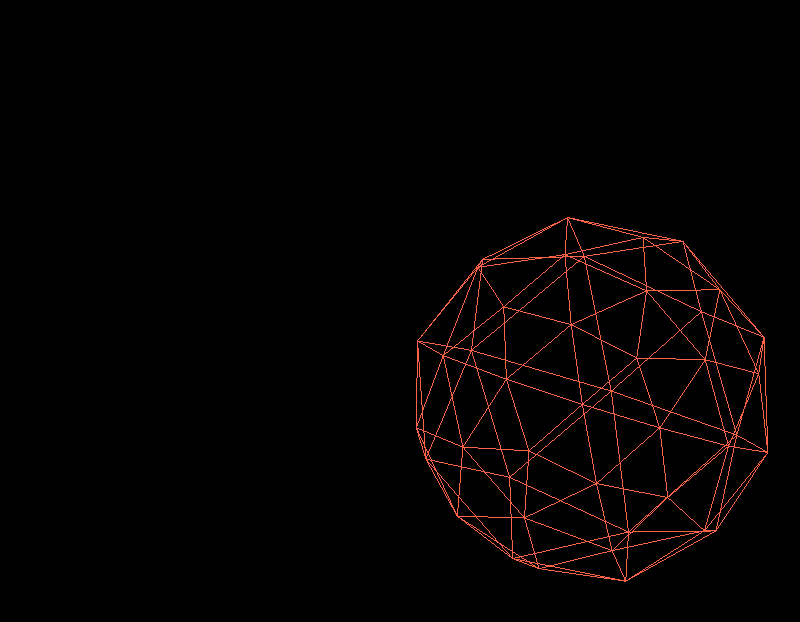
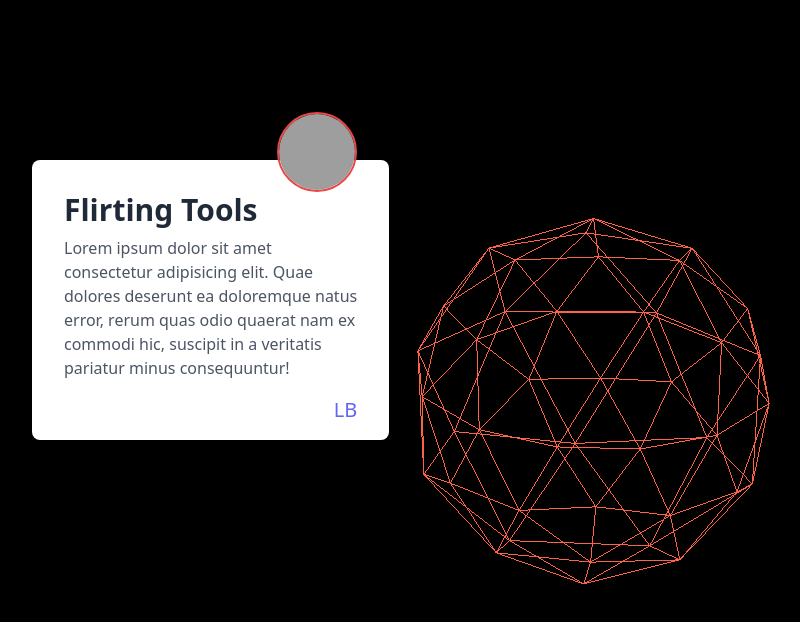
Before and after one commit to aanunez/three-demo, a website built with Vite: page index.html in a window 1280 px wide. Shown: the whole page, without its empty margins (48-848 px from the left). Built offline with nearby package versions, Linux system fonts and the light colour scheme; grey boxes are pictures that could not be loaded.

Commit message:
template with background canvas and sizing

```diff
--- a/index.html
+++ b/index.html
@@ -8,8 +8,27 @@
   <title>Three Neat Demo</title>
 </head>
 
-<body>
-  <canvas id="canvas" class="fixed top-0 left-0"></canvas>
+<body class="p-20">
+  <div class="grid grid-cols-1 lg:grid-cols-3 gap-6">
+    <div class="max-w-md py-4 px-8 bg-white shadow-lg rounded-lg my-20">
+      <div class="flex justify-center lg:justify-end -mt-16">
+        <img class="w-20 h-20 object-cover rounded-full border-2 border-red-500"
+          src="https://avatars.dicebear.com/api/adventurer/LB.svg?background=%23ffffff">
+      </div>
+      <div>
+        <h2 class="text-gray-800 text-3xl font-semibold">Flirting Tools</h2>
+        <p class="mt-2 text-gray-600">Lorem ipsum dolor sit amet consectetur adipisicing elit. Quae dolores deserunt ea
+          doloremque natus error, rerum quas odio quaerat nam ex commodi hic, suscipit in a veritatis pariatur minus
+          consequuntur!</p>
+      </div>
+      <div class="flex justify-end mt-4">
+        <a href="#" class="text-xl font-medium text-indigo-500">LB</a>
+      </div>
+    </div>
+    <div></div>
+    <div></div>
+  </div>
+  <canvas id="canvas" class="-z-10 fixed top-0 left-0"></canvas>
   <script type="module" src="/main.js"></script>
 </body>
 
--- a/main.js
+++ b/main.js
@@ -2,9 +2,7 @@ import './style.css'
 import * as THREE from 'three';
 
 const scene = new THREE.Scene();
-
 const camera = new THREE.PerspectiveCamera(75, window.innerWidth / window.innerHeight, 0.1, 1000);
-
 const renderer = new THREE.WebGLRenderer({
   canvas: document.querySelector('#canvas'),
 });
@@ -20,13 +18,19 @@ const mesh = new THREE.Mesh(geometry, material);
 scene.add(mesh);
 
 function animate() {
-  requestAnimationFrame(animate);
+
+  if (window.innerWidth != renderer.innerWidth || window.innerHeight != renderer.innerHeight) {
+    renderer.setSize(window.innerWidth, window.innerHeight);
+    camera.aspect = window.innerWidth / window.innerHeight;
+    camera.updateProjectionMatrix();
+  }
 
   mesh.rotation.x += 0.001;
   mesh.rotation.y += 0.005;
   mesh.rotation.z += 0.01;
 
   renderer.render(scene, camera);
+  requestAnimationFrame(animate);
 }
 
 animate();
```
